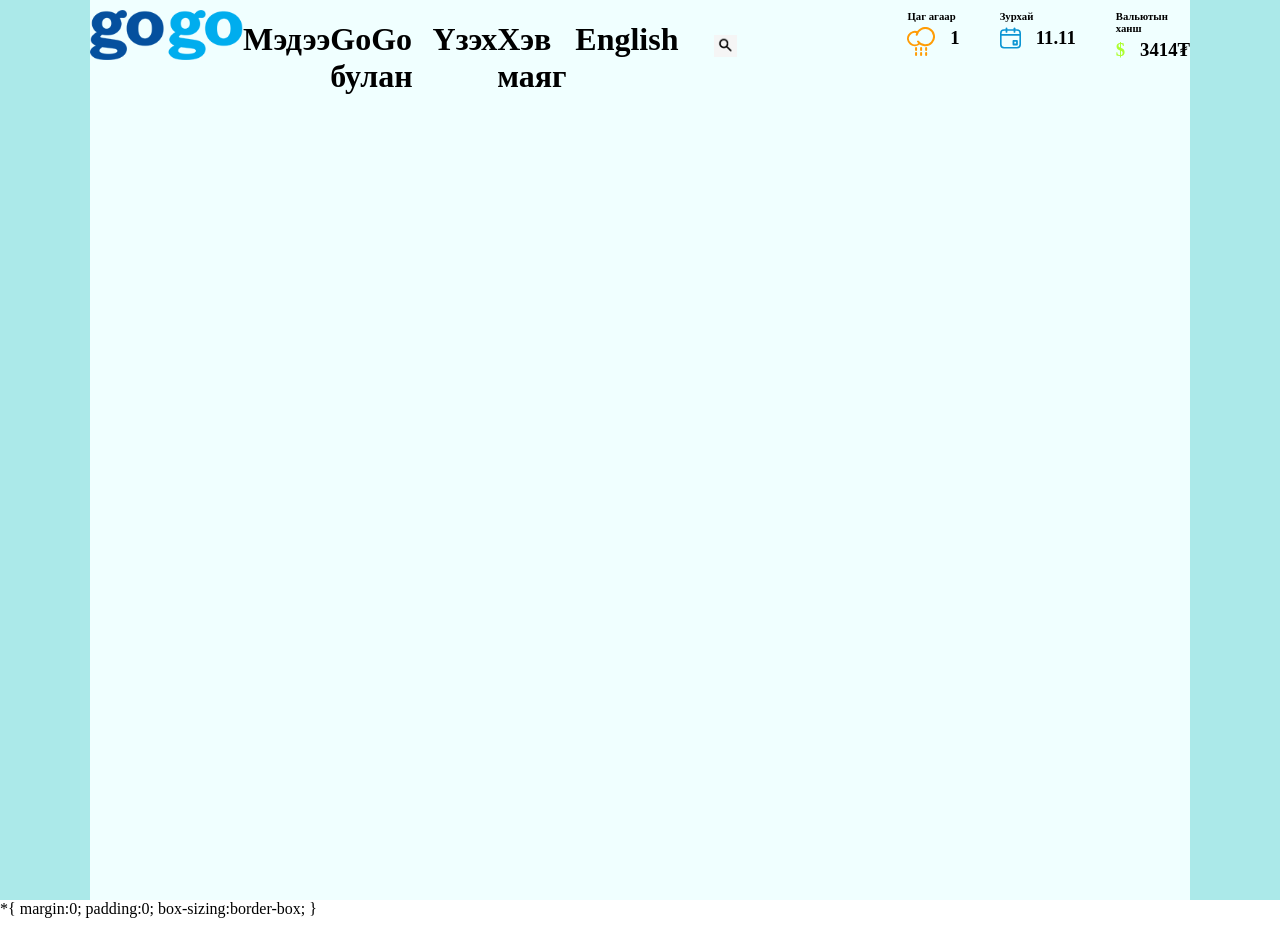
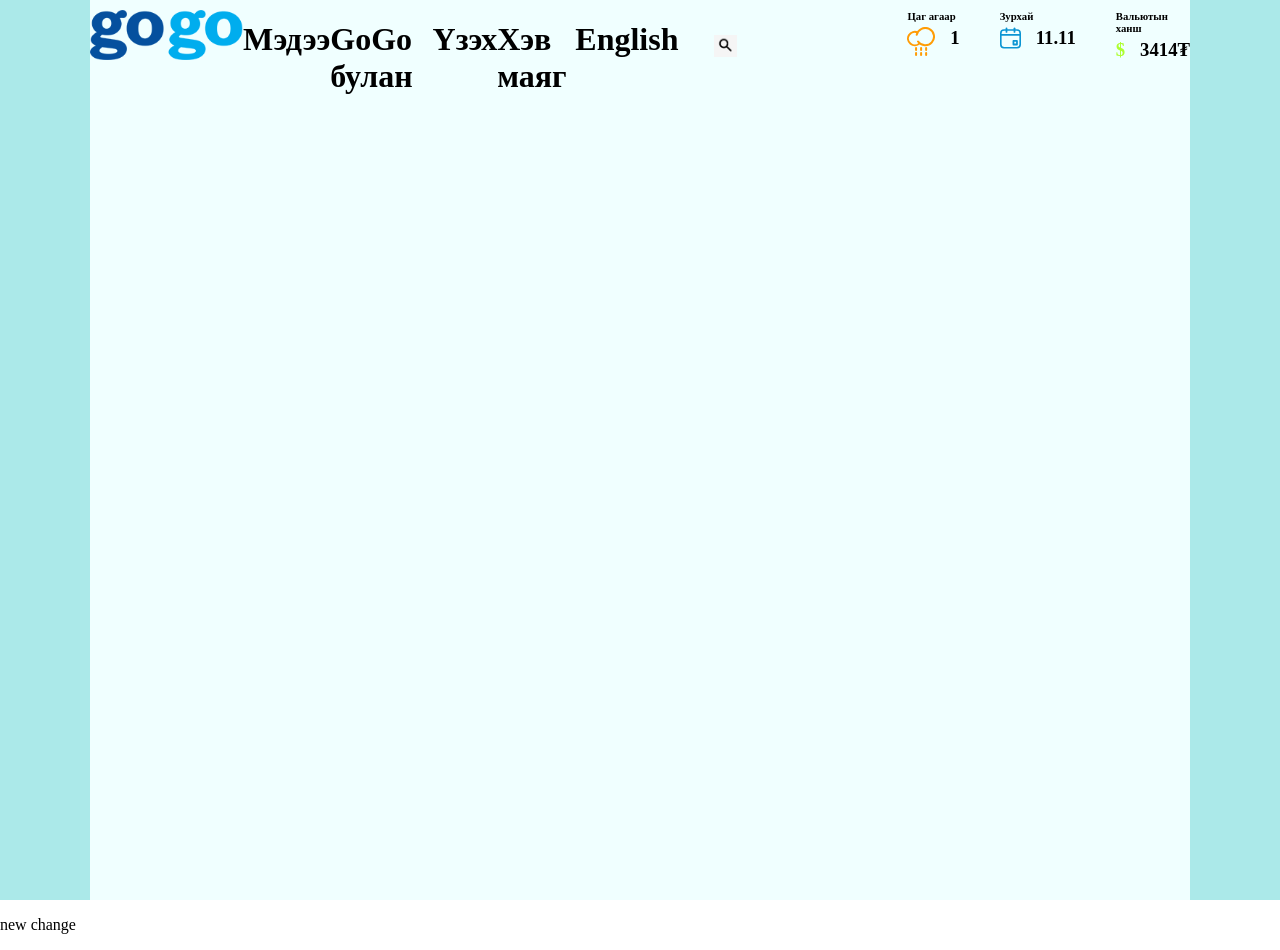
Before and after one commit to Pure1144/test, a plain HTML site: page gogo.html in a window 1280 px wide. Before the commit the page ends 918 px from the top, so only its background shows below. Drawn offline with Linux system fonts and the light colour scheme.

Commit message:
Update gogo.html
new change

```diff
--- a/gogo.html
+++ b/gogo.html
@@ -56,11 +56,11 @@
         </div>
 
     </div>
-    *{
-    margin:0;
-    padding:0;
-    box-sizing:border-box;
-    }
+
+
+    <p>
+        new change
+    </p>
 
 </body>
 
```
